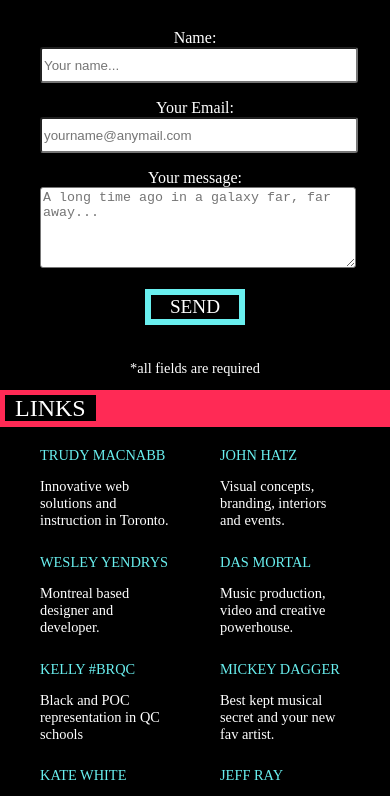
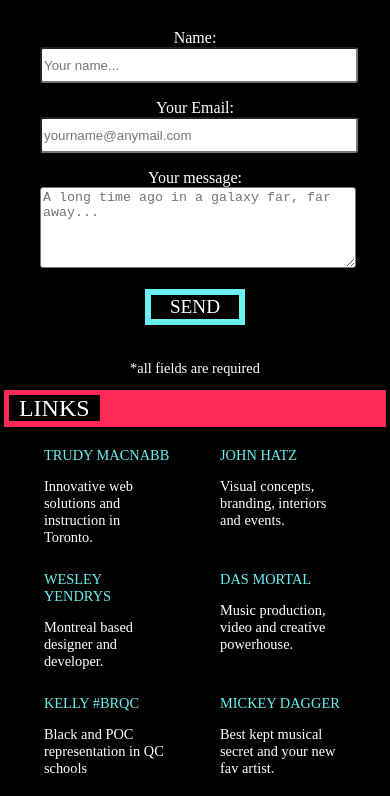
Before and after one commit to caragiulioni/block_control, a Gatsby site: page /connect in a window 390 px wide. Shown: the part 200-996 px from the top of the page. Built offline with nearby package versions, Linux system fonts and the light colour scheme; Gatsby itself is replaced by a stand-in of ours; a web font is replaced by a local one.

```diff
--- a/src/components/layout.css
+++ b/src/components/layout.css
@@ -80,7 +80,6 @@ section {
 }
 
 .wrapper {
-  width: 99vw;
   margin: 0 auto;
   max-width: 1365px;
 }
@@ -91,7 +90,10 @@ a {
 }
 
 .wrapper {
-  width: 100vw;
+  width: 96vw;
 }
 @media (max-width: 768px) {
+  .wrapper {
+    width: 98vw;
+  }
 }
```
